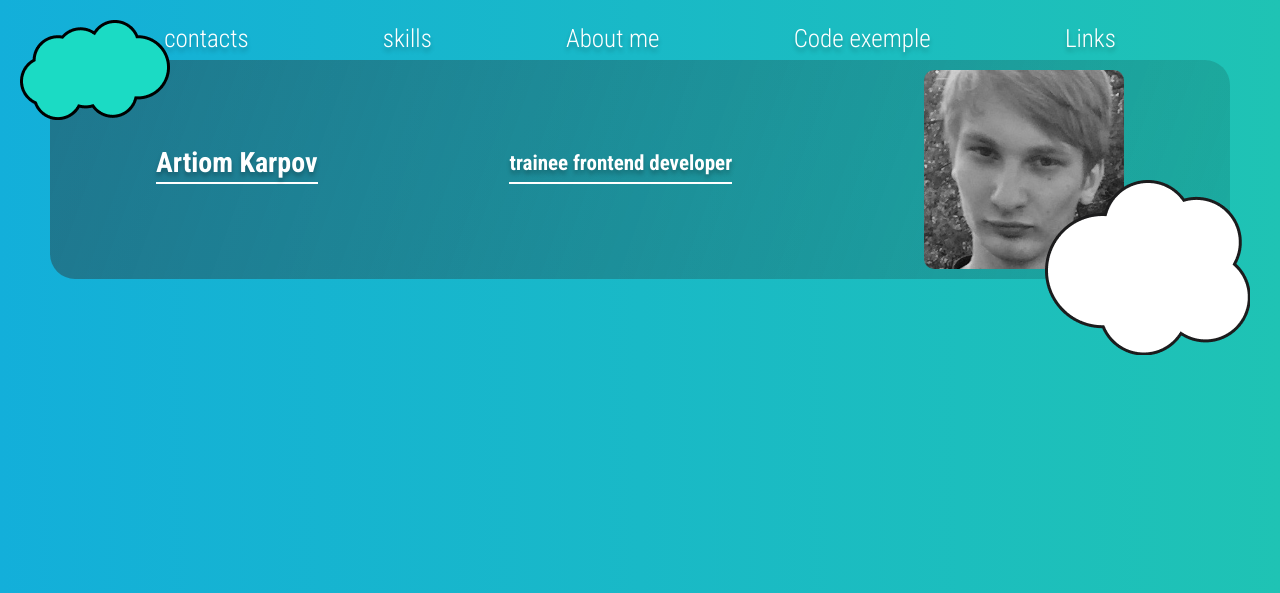
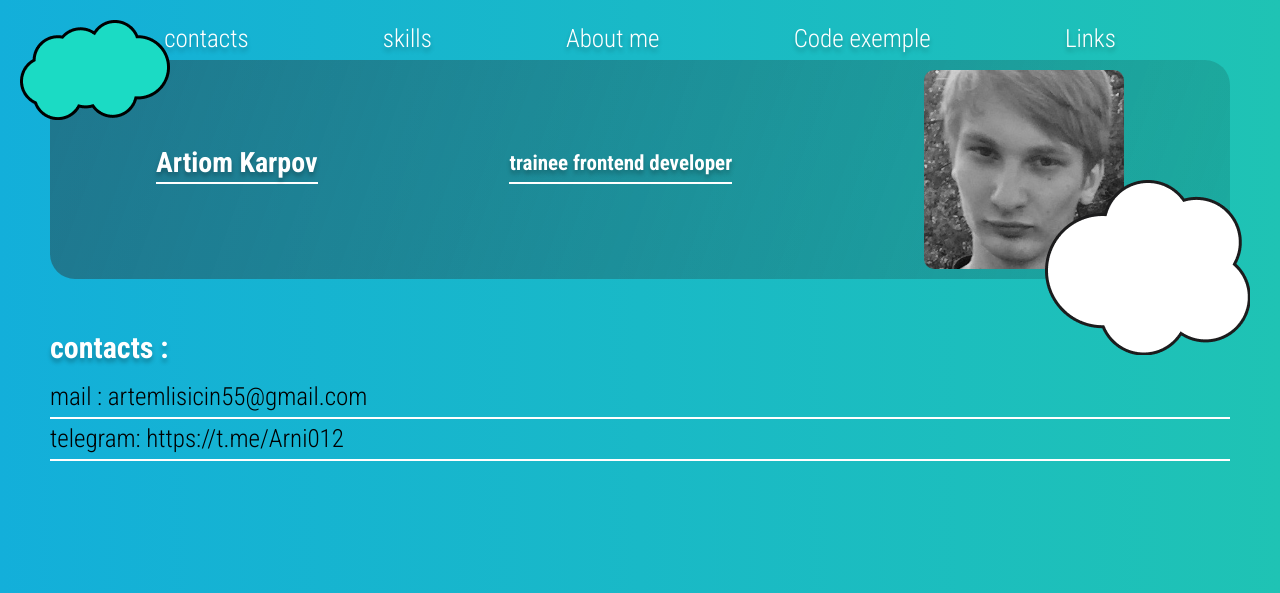
Before and after one commit to user601/rsschool-cv.., a plain HTML site: page index.html in a window 1280 px wide. Shown: the top 593 px of the page. Drawn offline with nearby package versions, Linux system fonts and the light colour scheme; files that its build step writes are made by us from their sources.

Commit message:
feat:added section contacts and  css styles

```diff
--- a/index.html
+++ b/index.html
@@ -45,6 +45,15 @@
     </div>
   </header>
   <main class="main">
+    <section class="contacts" id="contacts">
+      <div class="container">
+        <h3 class="contacts__title">contacts :</h3>
+        <ul class="contacts__items">
+          <li class="contacts__item">mail : artemlisicin55@gmail.com</li>
+          <li class="contacts__item">telegram: https://t.me/Arni012 </li>
+        </ul>
+      </div>
+    </section>
 
   </main>
   <footer class="footer" id="links">
--- a/style.css
+++ b/style.css
@@ -92,6 +92,20 @@ body {
 .header__content-bottom::after {
   background-image: url("../images/Union.png");
 }
+.contacts__title {
+  color: #ffff;
+  text-shadow: 0px 4px 4px rgba(0, 0, 0, 0.25);
+  font-size: 30px;
+  margin-bottom: 20px;
+}
+.contacts__items {
+  margin-bottom: 10px;
+}
+.contacts__item {
+  font-size: 25px;
+  line-height: 40px;
+  border-bottom: 2px solid #ffff;
+}
 .footer__list {
   display: flex;
   align-items: center;
```
